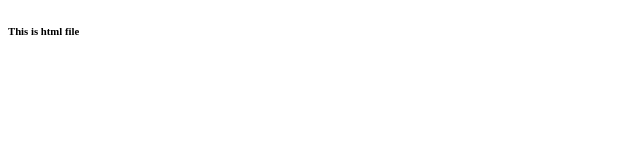
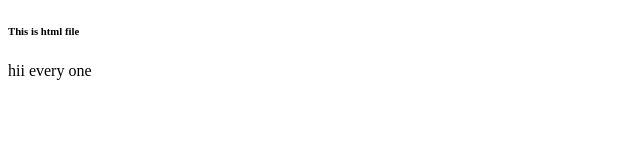
Before and after one commit to bhanuprasad423/githubemc2, a plain HTML site: page index.html in a window 1280 px wide. Shown: the full height of the page, 0-640 px from the left. Drawn offline with Linux system fonts and the light colour scheme.

Commit message:
Update index.html

```diff
--- a/index.html
+++ b/index.html
@@ -7,5 +7,7 @@
 </head>
 <body>
     <h6>This is html file</h6>
+   <p> hii every one </p>
+
 </body>
 </html>
```
